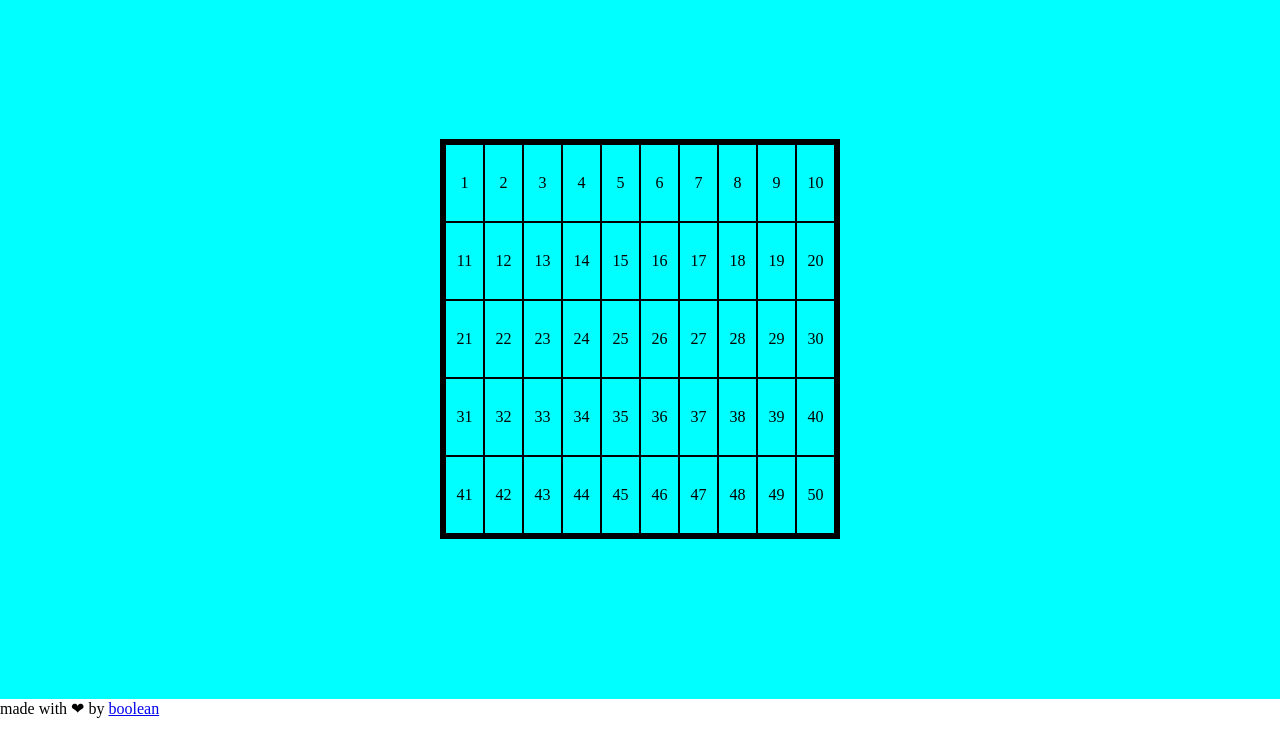
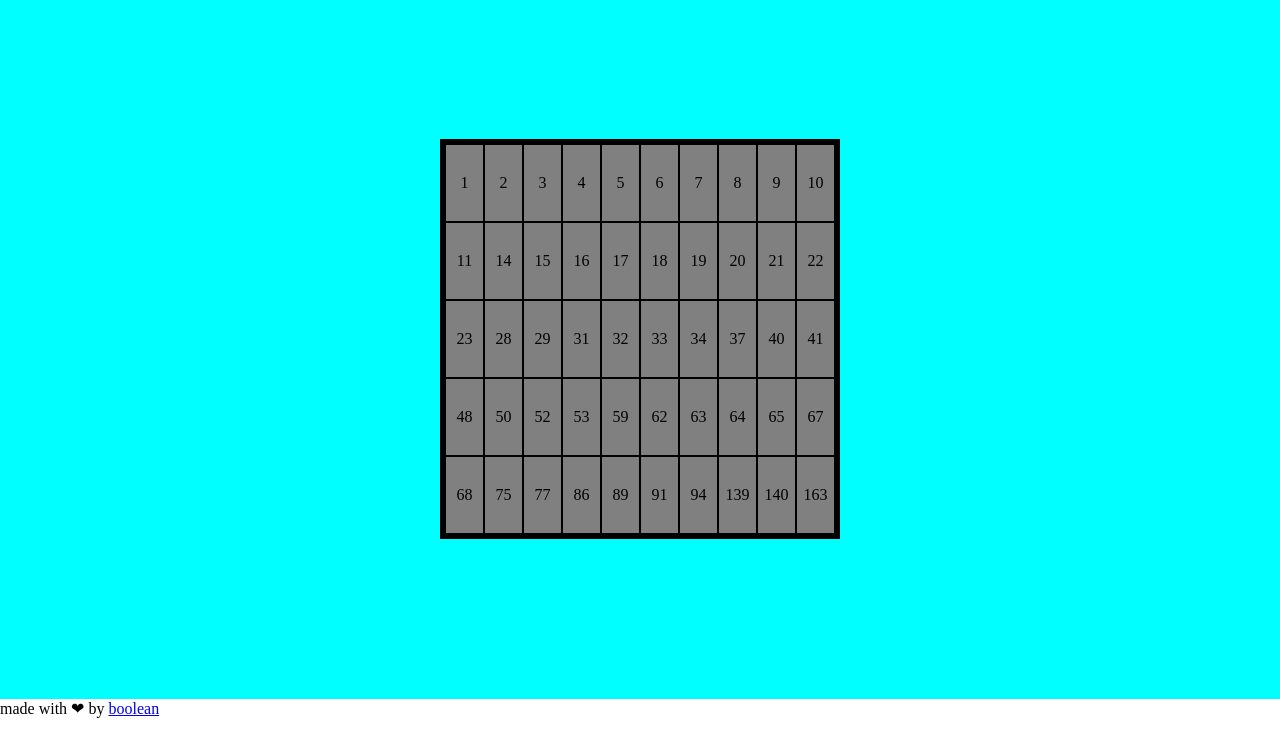
Before and after one commit to sidra1991/js-campominato-grid, a plain HTML site: page index.html in a window 1280 px wide. Both pictures are taken after a click on the button "genera". Shown: the part 58-800 px from the top of the page. Drawn offline with Linux system fonts and the light colour scheme.

Commit message:
cambiato tutto di nuovo, 3 caselel per vincere (prova)

```diff
--- a/funzioni/script.js
+++ b/funzioni/script.js
@@ -6,81 +6,68 @@ con difficoltà 1 => tra 1 e 100
 con difficoltà 2 => tra 1 e 81
 con difficoltà 3 => tra 1 e 49
 */
-
+    let vittoria = 0;
     const contenitore = document.getElementById(`contenitore`)
     let campo = [];
     let bombe = [];
 // richiesta del utente di attivare la funzione
 function generatore(){
-    let celle = document.getElementById(`difficolta`).value;
+    let difficolta = document.getElementById(`difficolta`).value;
     contenitore.innerHTML='';
-
     campo = [];
-
+    bombe = [];
+    vittoria = 0;
     // indenta le 3 diverse scelte (tanto sono identiche varia solo il numero) . /-/ contengono il ciclo per generare le caselle che verranno inserite nel html da js.
 
-    for (let generatore = 1; generatore  < celle ; generatore++) {
+    for (let generatore = 0; generatore  < difficolta ; generatore++) {
+       let cella = document.createElement(`div.cella`);
+        if (generatore < 16) {
+            cella.addEventListener(`click`, function () {
+                cella.style.backgroundColor = `red`;
+                alert("hai perso")
+                window.location.reload()
+            } )
+        } else {
+            cella.addEventListener(`click`, function () {
+                cella.style.backgroundColor = `blue` ;
 
+                vittoria = vittoria + 1;
+                    if (vittoria > 3) {
+                     alert("ai vinto")
+                    }
+            } );
+        };
 
-        const cella = document.createElement(`div`);
-
-        cella.innerHTML = `${generatore}`;
-
-        contenitore.append(cella)
-
-        cella.addEventListener(`click`, function() {
-            cella.style.backgroundColor=`blue`
-        } )
-
-        if (parseInt(celle) === 101) {
+        if (parseInt(difficolta) === 101) {
             cella.classList.add("facile");
             cella.classList.remove("medio");
             cella.classList.remove("difficile")
-        } else if (parseInt(celle) === 81) {
+        } else if (parseInt(difficolta) === 81) {
             cella.classList.add("medio");
             cella.classList.remove("facile");
             cella.classList.remove("difficile")
-        } else if ( parseInt(celle) === 51 ){
+        } else if ( parseInt(difficolta) === 51 ){
             cella.classList.add("difficile");
             cella.classList.remove("medio");
             cella.classList.remove("facile")
         }
-        campo.push(cella)
-
+        campo.push(cella);
     }
 
-    bombe = [];
-    for (let bomb = 0; bombe.length  < 16; bomb++) {
-        let bomba = Math.floor(Math.random() * campo.length);
-        console.log(bomba)
 
-        if (bombe.includes(bomba,0) == false) {
-          bombe.push(bomba)
+    let controllo = []
+
+    for (let stampa = 1; controllo.length < campo.length ; stampa++) {
+        let sparso = Math.floor(Math.random() * (campo.length));
+        const casella = campo[sparso];
+        console.log(sparso)
+        if (controllo.includes(sparso) == false) {
+            controllo.push(sparso);
+            contenitore.append(casella)
+            casella.innerHTML = `${stampa}`;
         }
-
-        campo.splice( bomba,0,bomba )
     }
 
 
 
-    console.log(`queste so le bombe ${bombe}`)
 }
-
-/*
-Lasciate perdere il cambiamento del colore della cella (serve una cosa che oggi non abbiamo visto). Qundi le celle saranno tutte dello stesso colore e non succede niente quando le clicchiamo.
-*/
-
-// provaci lo stesso
-
-
-/*
-Consigli del giorno: :party_wizard:
-Scriviamo prima cosa vogliamo fare passo passo in italiano, dividiamo il lavoro in micro problemi.
-Ad esempio:
-Di cosa ho bisogno per generare i numeri?
-Proviamo sempre prima con dei console.log() per capire se stiamo ricevendo i dati giusti.
-Le validazioni e i controlli possiamo farli anche in un secondo momento.
-------------------------------------------------------------
-non mi piacciono i consol.log -.-
-
-*/
--- a/stile/style.css
+++ b/stile/style.css
@@ -55,6 +55,7 @@ main {
     display: flex;
     justify-content: center;
     align-items: center;
+    background-color: gray;
 }
 
 .medio{
@@ -64,6 +65,7 @@ main {
     display: flex;
     justify-content: center;
     align-items: center;
+    background-color: gray;
 }
 
 .difficile{
@@ -73,4 +75,5 @@ main {
     display: flex;
     justify-content: center;
     align-items: center;
+    background-color: gray;
 }
```
